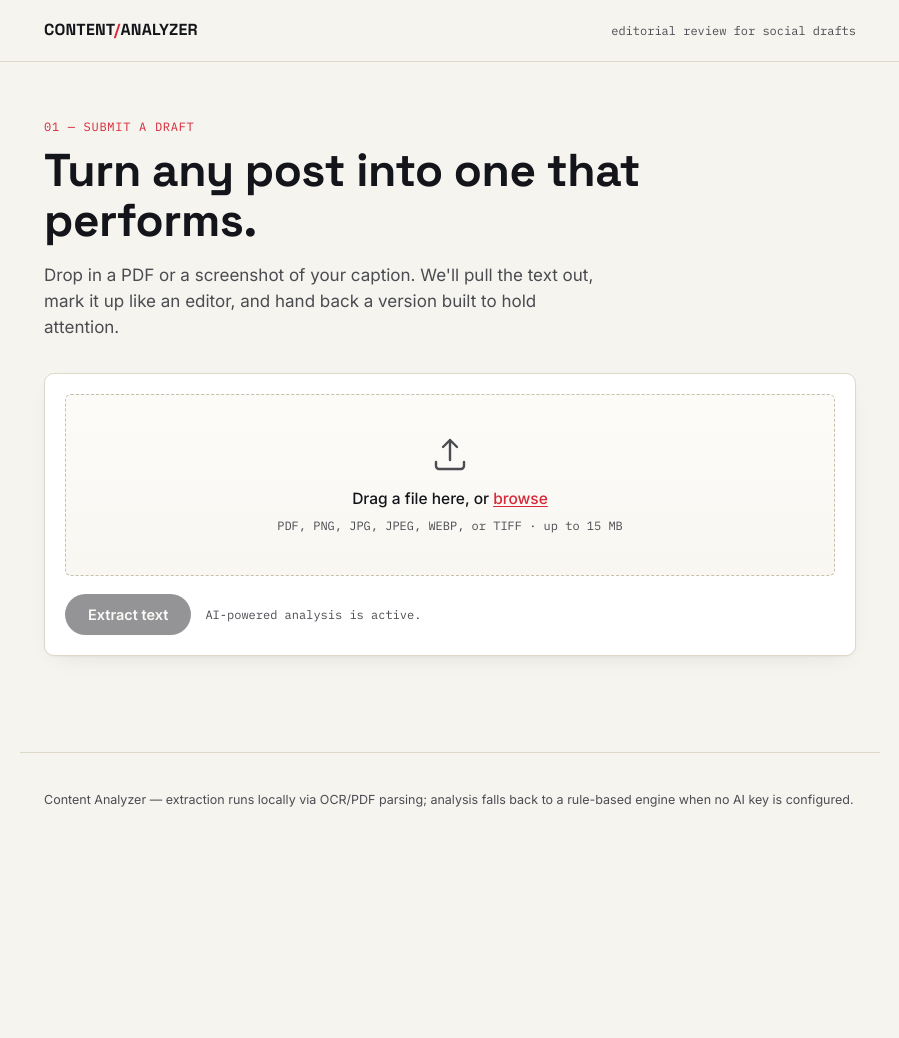
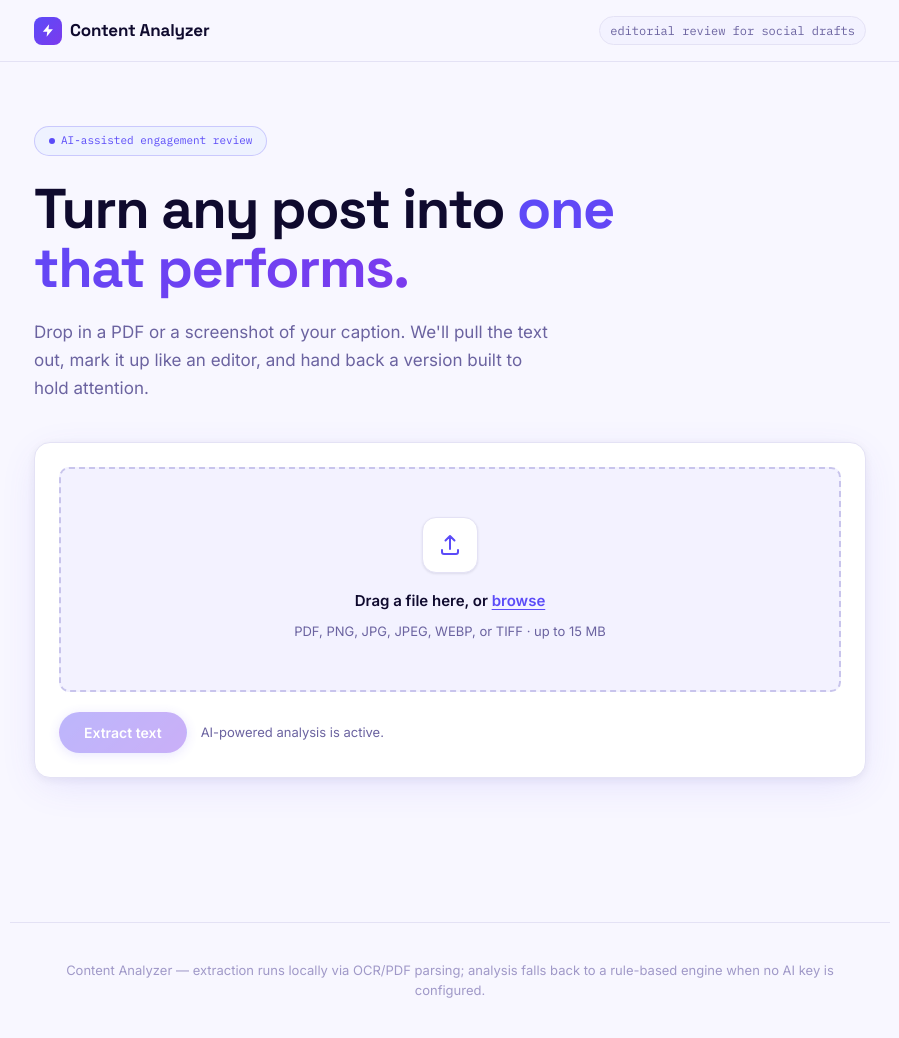
Before and after one commit to tiyaagarwal/social-media-content-analyzer, a Flask app: page / in a window 1280 px wide. Shown: the whole page, without its empty margins (190-1089 px from the left). Before the commit the page ends 807 px from the top, so only its background shows below. Run offline with Flask 3, Linux system fonts and the light colour scheme.

Commit message:
feat: redesign UI with modern indigo/violet visual identity
Refreshed the visual design system - gradient brand color, elevated
cards with softer shadows, gradient score ring, icon-based upload
states, and a cleaner editorial results layout. No functional changes
to the extraction/analysis flow.

Co-Authored-By: Claude Sonnet 4.6 <noreply@anthropic.com>

```diff
--- a/static/css/styles.css
+++ b/static/css/styles.css
@@ -2,50 +2,59 @@
    Design tokens
    ========================================================================= */
 :root {
-  --paper: #F6F4EF;
-  --paper-raised: #FFFFFF;
-  --ink: #14151A;
-  --ink-soft: #4B4C52;
-  --line: #DED8C9;
-  --line-strong: #C8C0AC;
+  --bg: #F8F7FF;
+  --surface: #FFFFFF;
+  --surface-2: #F3F2FF;
+  --border: #E4E2F5;
+  --border-strong: #C8C4EC;
 
-  --signal-red: #D62839;
-  --signal-red-soft: #FBE4E4;
-  --teal: #1F6F78;
-  --teal-soft: #E1EFEE;
-  --yellow: #FFD23F;
-  --yellow-soft: #FFF6D9;
+  --indigo: #5B4BF8;
+  --indigo-dark: #4338CA;
+  --indigo-soft: #EEF2FF;
+  --violet: #7C3AED;
+  --emerald: #059669;
+  --emerald-soft: #ECFDF5;
+  --amber: #D97706;
+  --amber-soft: #FFFBEB;
+  --rose: #E11D48;
+  --rose-soft: #FFF1F2;
 
-  --font-display: "Space Grotesk", "Segoe UI", system-ui, sans-serif;
-  --font-body: "Inter", "Segoe UI", system-ui, sans-serif;
-  --font-mono: "IBM Plex Mono", "SFMono-Regular", Consolas, monospace;
+  --ink: #0F0A2E;
+  --ink-2: #3D3667;
+  --ink-3: #6B63A0;
+  --ink-4: #A099C8;
 
-  --radius: 10px;
-  --radius-sm: 6px;
-  --shadow-card: 0 1px 2px rgba(20, 21, 26, 0.04), 0 8px 24px -12px rgba(20, 21, 26, 0.12);
-  --max-width: 860px;
+  --font-display: "Space Grotesk", system-ui, sans-serif;
+  --font-body: "Inter", system-ui, sans-serif;
+  --font-mono: "IBM Plex Mono", monospace;
+
+  --radius: 16px;
+  --radius-sm: 10px;
+  --radius-xs: 6px;
+  --shadow-sm: 0 1px 3px rgba(15,10,46,0.06), 0 1px 2px rgba(15,10,46,0.04);
+  --shadow-md: 0 4px 6px -1px rgba(15,10,46,0.07), 0 2px 4px -2px rgba(15,10,46,0.06);
+  --shadow-lg: 0 10px 40px -8px rgba(91,75,248,0.15), 0 2px 8px rgba(15,10,46,0.06);
+  --shadow-glow: 0 0 0 3px rgba(91,75,248,0.2);
+  --max-width: 880px;
+
+  --gradient-brand: linear-gradient(135deg, #5B4BF8 0%, #7C3AED 100%);
+  --gradient-hero: linear-gradient(135deg, #F0EEFF 0%, #FAF5FF 50%, #F0F9FF 100%);
 }
 
 /* =========================================================================
    Reset & base
    ========================================================================= */
-* { box-sizing: border-box; }
-
-[hidden] {
-  display: none !important;
-}
-
-html {
-  -webkit-text-size-adjust: 100%;
-}
+*, *::before, *::after { box-sizing: border-box; }
+[hidden] { display: none !important; }
+html { -webkit-text-size-adjust: 100%; }
 
 body {
   margin: 0;
-  background: var(--paper);
+  background: var(--bg);
   color: var(--ink);
   font-family: var(--font-body);
   font-size: 16px;
-  line-height: 1.55;
+  line-height: 1.6;
   -webkit-font-smoothing: antialiased;
 }
 
@@ -87,31 +90,41 @@ main {
 }
 
 .eyebrow {
+  display: inline-flex;
+  align-items: center;
+  gap: 8px;
   font-family: var(--font-mono);
-  font-size: 12px;
-  letter-spacing: 0.06em;
+  font-size: 11px;
+  font-weight: 500;
+  letter-spacing: 0.08em;
   text-transform: uppercase;
-  color: var(--signal-red);
-  margin: 0 0 10px;
+  color: var(--indigo);
+  background: var(--indigo-soft);
+  border: 1px solid rgba(91,75,248,0.2);
+  border-radius: 999px;
+  padding: 4px 12px;
+  margin: 0 0 20px;
 }
 
 /* =========================================================================
-   Header
+   Header / Topbar
    ========================================================================= */
 .topbar {
-  border-bottom: 1px solid var(--line);
-  background: var(--paper);
+  border-bottom: 1px solid var(--border);
+  background: rgba(248,247,255,0.85);
+  backdrop-filter: blur(12px);
+  -webkit-backdrop-filter: blur(12px);
   position: sticky;
   top: 0;
-  z-index: 10;
+  z-index: 100;
 }
 
 .topbar__inner {
   max-width: var(--max-width);
   margin: 0 auto;
-  padding: 18px 24px;
+  padding: 16px 24px;
   display: flex;
-  align-items: baseline;
+  align-items: center;
   justify-content: space-between;
   gap: 12px;
   flex-wrap: wrap;
@@ -120,157 +133,230 @@ main {
 .wordmark {
   font-family: var(--font-display);
   font-weight: 700;
-  font-size: 16px;
-  letter-spacing: 0.01em;
+  font-size: 17px;
+  letter-spacing: -0.01em;
+  color: var(--ink);
+  display: flex;
+  align-items: center;
+  gap: 8px;
 }
 
-.wordmark__accent {
-  color: var(--signal-red);
+.wordmark__icon {
+  width: 28px;
+  height: 28px;
+  background: var(--gradient-brand);
+  border-radius: 8px;
+  display: flex;
+  align-items: center;
+  justify-content: center;
+  flex-shrink: 0;
 }
+
+.wordmark__icon svg { color: white; }
 
 .topbar__tag {
   font-family: var(--font-mono);
   font-size: 12px;
-  color: var(--ink-soft);
+  color: var(--ink-3);
+  background: var(--surface-2);
+  border: 1px solid var(--border);
+  border-radius: 999px;
+  padding: 4px 10px;
 }
 
 /* =========================================================================
    Hero
    ========================================================================= */
 .hero {
-  padding-top: 56px;
+  padding-top: 64px;
+  padding-bottom: 48px;
 }
 
-.hero__intro {
-  max-width: 620px;
-  margin-bottom: 32px;
+.hero__badge {
+  display: inline-flex;
+  align-items: center;
+  gap: 6px;
+  font-family: var(--font-mono);
+  font-size: 11px;
+  color: var(--indigo);
+  background: var(--indigo-soft);
+  border: 1px solid rgba(91,75,248,0.25);
+  border-radius: 999px;
+  padding: 5px 14px;
+  margin-bottom: 24px;
+}
+
+.hero__badge::before {
+  content: '';
+  width: 6px;
+  height: 6px;
+  border-radius: 50%;
+  background: var(--indigo);
+  flex-shrink: 0;
 }
 
 .hero__headline {
   font-family: var(--font-display);
   font-weight: 700;
-  font-size: clamp(32px, 5vw, 46px);
-  line-height: 1.08;
-  letter-spacing: -0.01em;
-  margin: 0 0 16px;
+  font-size: clamp(36px, 6vw, 56px);
+  line-height: 1.05;
+  letter-spacing: -0.025em;
+  margin: 0 0 20px;
+  color: var(--ink);
+  max-width: 640px;
+}
+
+.hero__headline .gradient-text {
+  background: var(--gradient-brand);
+  -webkit-background-clip: text;
+  -webkit-text-fill-color: transparent;
+  background-clip: text;
 }
 
 .hero__sub {
   font-size: 17px;
-  color: var(--ink-soft);
-  margin: 0;
-  max-width: 52ch;
+  color: var(--ink-3);
+  margin: 0 0 40px;
+  max-width: 520px;
+  line-height: 1.65;
 }
 
 /* =========================================================================
    Upload card / dropzone
    ========================================================================= */
 .upload-card {
-  background: var(--paper-raised);
-  border: 1px solid var(--line);
+  background: var(--surface);
+  border: 1px solid var(--border);
   border-radius: var(--radius);
-  padding: 20px;
-  box-shadow: var(--shadow-card);
+  padding: 24px;
+  box-shadow: var(--shadow-lg);
 }
 
 .dropzone {
-  border: 1.5px dashed var(--line-strong);
+  border: 2px dashed var(--border-strong);
   border-radius: var(--radius-sm);
-  padding: 40px 24px;
+  padding: 48px 24px;
   text-align: center;
   cursor: pointer;
-  transition: border-color 0.15s ease, background-color 0.15s ease;
-  background: linear-gradient(180deg, #FCFBF8 0%, #F9F7F2 100%);
+  transition: border-color 0.2s, background 0.2s, box-shadow 0.2s;
+  background: var(--surface-2);
+  position: relative;
+  overflow: hidden;
+}
+
+.dropzone::before {
+  content: '';
+  position: absolute;
+  inset: 0;
+  background: var(--gradient-brand);
+  opacity: 0;
+  transition: opacity 0.2s;
 }
 
 .dropzone:hover,
 .dropzone:focus-visible {
-  border-color: var(--signal-red);
-  background: var(--signal-red-soft);
+  border-color: var(--indigo);
+  border-style: solid;
+  box-shadow: var(--shadow-glow);
+}
+
+.dropzone:hover::before,
+.dropzone.is-dragover::before {
+  opacity: 0.04;
 }
 
 .dropzone.is-dragover {
-  border-color: var(--signal-red);
-  background: var(--signal-red-soft);
+  border-color: var(--indigo);
   border-style: solid;
+  box-shadow: var(--shadow-glow);
 }
 
 .dropzone__content {
+  position: relative;
   display: flex;
   flex-direction: column;
   align-items: center;
-  gap: 6px;
+  gap: 8px;
 }
 
 .dropzone__content--file {
   flex-direction: row;
   text-align: left;
-  gap: 14px;
+  gap: 16px;
 }
 
-.dropzone__icon {
-  color: var(--ink-soft);
-  margin-bottom: 6px;
+.dropzone__icon-wrap {
+  width: 56px;
+  height: 56px;
+  background: var(--surface);
+  border: 1px solid var(--border);
+  border-radius: 14px;
+  display: flex;
+  align-items: center;
+  justify-content: center;
+  margin-bottom: 8px;
+  box-shadow: var(--shadow-sm);
+  color: var(--indigo);
 }
 
 .dropzone__icon--file {
-  color: var(--signal-red);
+  color: var(--indigo);
   flex-shrink: 0;
-  margin-bottom: 0;
 }
 
 .dropzone__title {
   margin: 0;
-  font-weight: 500;
-  font-size: 15.5px;
+  font-weight: 600;
+  font-size: 15px;
+  color: var(--ink);
 }
 
 .link-style {
-  color: var(--signal-red);
+  color: var(--indigo);
   text-decoration: underline;
-  text-underline-offset: 2px;
+  text-underline-offset: 3px;
+  font-weight: 600;
 }
 
 .dropzone__meta {
   margin: 0;
-  font-family: var(--font-mono);
-  font-size: 12px;
-  color: var(--ink-soft);
+  font-size: 13px;
+  color: var(--ink-3);
 }
 
-.dropzone__filemeta {
-  flex: 1;
-  min-width: 0;
-}
+.dropzone__filemeta { flex: 1; min-width: 0; }
 
 .dropzone__filename {
   margin: 0;
   font-weight: 600;
-  font-size: 14.5px;
+  font-size: 14px;
   overflow: hidden;
   text-overflow: ellipsis;
   white-space: nowrap;
+  color: var(--ink);
 }
 
 .dropzone__filesize {
-  margin: 2px 0 0;
-  font-family: var(--font-mono);
+  margin: 3px 0 0;
   font-size: 12px;
-  color: var(--ink-soft);
+  color: var(--ink-3);
 }
 
 .upload-card__error {
-  margin-top: 14px;
-  background: var(--signal-red-soft);
-  border: 1px solid var(--signal-red);
-  color: #8A1A26;
+  margin-top: 16px;
+  background: var(--rose-soft);
+  border: 1px solid rgba(225,29,72,0.25);
+  color: var(--rose);
   border-radius: var(--radius-sm);
-  padding: 12px 14px;
+  padding: 12px 16px;
   font-size: 14px;
+  display: flex;
+  align-items: center;
+  gap: 8px;
 }
 
 .upload-card__actions {
-  margin-top: 18px;
+  margin-top: 20px;
   display: flex;
   align-items: center;
   gap: 14px;
@@ -279,63 +365,68 @@ main {
 
 .upload-card__hint {
   margin: 0;
-  font-family: var(--font-mono);
-  font-size: 12px;
-  color: var(--ink-soft);
+  font-size: 13px;
+  color: var(--ink-3);
 }
 
 /* =========================================================================
    Buttons
    ========================================================================= */
 .btn {
+  display: inline-flex;
+  align-items: center;
+  gap: 8px;
   border-radius: 999px;
-  border: 1px solid transparent;
-  padding: 11px 22px;
-  font-size: 14.5px;
+  border: 1.5px solid transparent;
+  padding: 11px 24px;
+  font-size: 14px;
   font-weight: 600;
   cursor: pointer;
-  transition: transform 0.08s ease, background-color 0.15s ease, border-color 0.15s ease;
+  transition: all 0.15s ease;
+  text-decoration: none;
+  white-space: nowrap;
 }
 
-.btn:active {
-  transform: scale(0.98);
-}
+.btn:active { transform: scale(0.97); }
 
 .btn:disabled {
-  opacity: 0.45;
+  opacity: 0.4;
   cursor: not-allowed;
+  transform: none;
 }
 
 .btn--primary {
-  background: var(--ink);
-  color: var(--paper);
+  background: var(--gradient-brand);
+  color: white;
+  box-shadow: 0 2px 12px rgba(91,75,248,0.35);
 }
 
 .btn--primary:hover:not(:disabled) {
-  background: var(--signal-red);
+  box-shadow: 0 4px 20px rgba(91,75,248,0.5);
+  transform: translateY(-1px);
 }
 
 .btn--ghost {
   background: transparent;
-  border-color: var(--line-strong);
-  color: var(--ink);
+  border-color: var(--border-strong);
+  color: var(--ink-2);
 }
 
 .btn--ghost:hover:not(:disabled) {
-  border-color: var(--ink);
+  border-color: var(--indigo);
+  color: var(--indigo);
+  background: var(--indigo-soft);
 }
 
 .btn--small {
-  padding: 7px 14px;
+  padding: 7px 16px;
   font-size: 13px;
 }
 
 /* =========================================================================
    Status / loading / error sections
    ========================================================================= */
-.status-section {
-  padding: 48px 0;
-}
+.status-section { padding: 56px 0; }
 
 .status-card {
   display: flex;
@@ -649,25 +773,25 @@ main {
 .footer {
   max-width: var(--max-width);
   margin: 0 auto;
-  padding: 24px 24px 48px;
-  color: var(--ink-soft);
-  font-size: 12.5px;
-  border-top: 1px solid var(--line);
+  padding: 24px;
+  color: var(--ink-4);
+  font-size: 13px;
+  border-top: 1px solid var(--border);
+  display: flex;
+  align-items: center;
+  justify-content: center;
+  text-align: center;
 }
 
 /* =========================================================================
    Responsive
    ========================================================================= */
 @media (max-width: 640px) {
-  .hero { padding-top: 36px; }
-  .notes-grid,
-  .notes-grid--three {
-    grid-template-columns: 1fr;
-  }
-  .results-top {
-    flex-direction: column;
-    text-align: center;
-  }
-  .dropzone { padding: 28px 16px; }
+  .hero { padding-top: 40px; padding-bottom: 32px; }
+  .hero__headline { font-size: 32px; }
+  .notes-grid, .notes-grid--three { grid-template-columns: 1fr; }
+  .results-top { flex-direction: column; text-align: center; }
+  .chip-row { justify-content: center; }
+  .dropzone { padding: 36px 16px; }
   .dropzone__content--file { flex-direction: column; text-align: center; }
 }
--- a/static/js/app.js
+++ b/static/js/app.js
@@ -48,7 +48,7 @@
   const analyzeAnotherBtn = el("analyze-another-btn");
 
   let selectedFile = null;
-  const SCORE_RING_CIRCUMFERENCE = 339.3;
+  const SCORE_RING_CIRCUMFERENCE = 370.7;
 
   // -----------------------------------------------------------------------
   // Helpers
--- a/templates/index.html
+++ b/templates/index.html
@@ -14,7 +14,14 @@
 
 <header class="topbar">
   <div class="topbar__inner">
-    <span class="wordmark">CONTENT<span class="wordmark__accent">/</span>ANALYZER</span>
+    <span class="wordmark">
+      <span class="wordmark__icon">
+        <svg width="15" height="15" viewBox="0 0 24 24" fill="none" aria-hidden="true">
+          <path d="M13 2 3 14h7l-1 8 10-12h-7l1-8Z" fill="currentColor"/>
+        </svg>
+      </span>
+      Content Analyzer
+    </span>
     <span class="topbar__tag">editorial review for social drafts</span>
   </div>
 </header>
@@ -23,20 +30,20 @@
 
   <!-- ============ HERO + UPLOAD ============ -->
   <section class="hero" id="upload-section">
-    <div class="hero__intro">
-      <p class="eyebrow">01 — Submit a draft</p>
-      <h1 class="hero__headline">Turn any post into one that performs.</h1>
-      <p class="hero__sub">Drop in a PDF or a screenshot of your caption. We'll pull the text out, mark it up like an editor, and hand back a version built to hold attention.</p>
-    </div>
+    <span class="hero__badge">AI-assisted engagement review</span>
+    <h1 class="hero__headline">Turn any post into <span class="gradient-text">one that performs.</span></h1>
+    <p class="hero__sub">Drop in a PDF or a screenshot of your caption. We'll pull the text out, mark it up like an editor, and hand back a version built to hold attention.</p>
 
     <div class="upload-card">
       <div class="dropzone" id="dropzone" tabindex="0" role="button" aria-label="Upload a PDF or image file">
         <input type="file" id="file-input" class="visually-hidden" accept=".pdf,.png,.jpg,.jpeg,.webp,.bmp,.tiff" />
         <div class="dropzone__content" id="dropzone-idle">
-          <svg class="dropzone__icon" width="40" height="40" viewBox="0 0 40 40" fill="none" aria-hidden="true">
-            <path d="M20 5v20M20 5l-7 7M20 5l7 7" stroke="currentColor" stroke-width="2.4" stroke-linecap="round" stroke-linejoin="round"/>
-            <path d="M6 27v4a3 3 0 0 0 3 3h22a3 3 0 0 0 3-3v-4" stroke="currentColor" stroke-width="2.4" stroke-linecap="round" stroke-linejoin="round"/>
-          </svg>
+          <span class="dropzone__icon-wrap">
+            <svg width="24" height="24" viewBox="0 0 24 24" fill="none" aria-hidden="true">
+              <path d="M12 3v13M12 3l-4.5 4.5M12 3l4.5 4.5" stroke="currentColor" stroke-width="2" stroke-linecap="round" stroke-linejoin="round"/>
+              <path d="M4 17v2a2 2 0 0 0 2 2h12a2 2 0 0 0 2-2v-2" stroke="currentColor" stroke-width="2" stroke-linecap="round" stroke-linejoin="round"/>
+            </svg>
+          </span>
           <p class="dropzone__title">Drag a file here, or <span class="link-style">browse</span></p>
           <p class="dropzone__meta">PDF, PNG, JPG, JPEG, WEBP, or TIFF · up to 15 MB</p>
         </div>
@@ -107,9 +114,15 @@
 
     <div class="results-top">
       <div class="score-card">
-        <svg class="score-ring" width="128" height="128" viewBox="0 0 128 128" aria-hidden="true">
-          <circle cx="64" cy="64" r="54" class="score-ring__track" />
-          <circle cx="64" cy="64" r="54" class="score-ring__fill" id="score-ring-fill" />
+        <svg class="score-ring" width="136" height="136" viewBox="0 0 136 136" aria-hidden="true">
+          <defs>
+            <linearGradient id="score-gradient" x1="0%" y1="0%" x2="100%" y2="100%">
+              <stop offset="0%" stop-color="#5B4BF8"/>
+              <stop offset="100%" stop-color="#7C3AED"/>
+            </linearGradient>
+          </defs>
+          <circle cx="68" cy="68" r="59" class="score-ring__track" />
+          <circle cx="68" cy="68" r="59" class="score-ring__fill" id="score-ring-fill" />
         </svg>
         <div class="score-card__number" id="score-number">—</div>
         <p class="score-card__label">engagement score</p>
```
Also changed, not shown: other parts of static/css/styles.css (+153 -126 lines).
